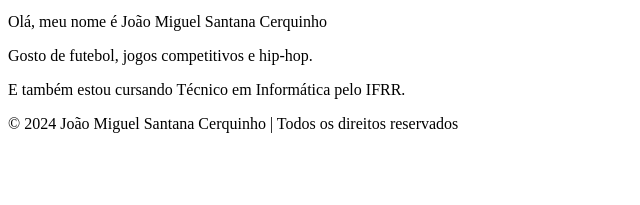
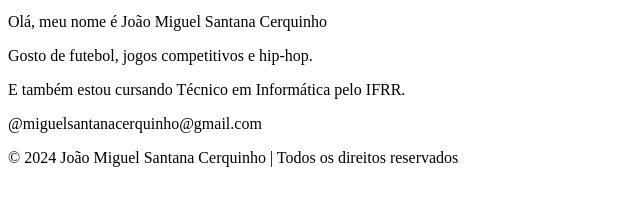
Before and after one commit to jmiguelsc/miguelgenio.github.io, a plain HTML site: page index.html in a window 1280 px wide. Shown: the part 447-652 px from the top of the page, without its empty margins (0-640 px from the left). Drawn offline with Linux system fonts and the light colour scheme.

Commit message:
Update index.html

```diff
--- a/index.html
+++ b/index.html
@@ -23,6 +23,9 @@
         <p class="content-text">
             E também estou cursando Técnico em Informática pelo IFRR.
         </p>
+         <p class="content-text">
+            @miguelsantanacerquinho@gmail.com
+        </p>
     </section>
 
     <!-- Rodapé -->
```
